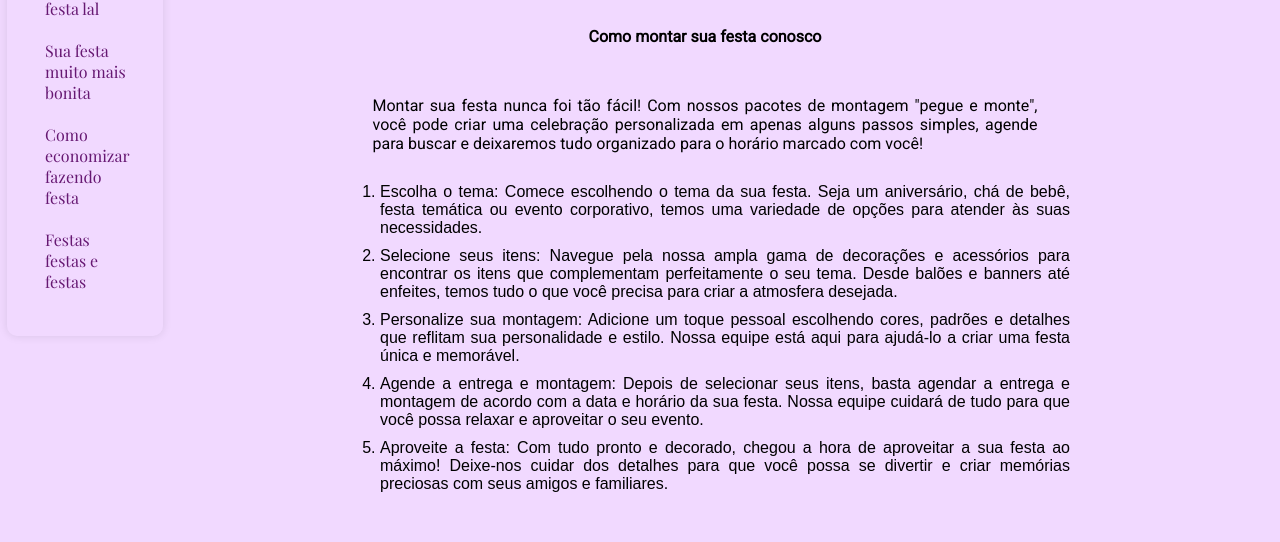
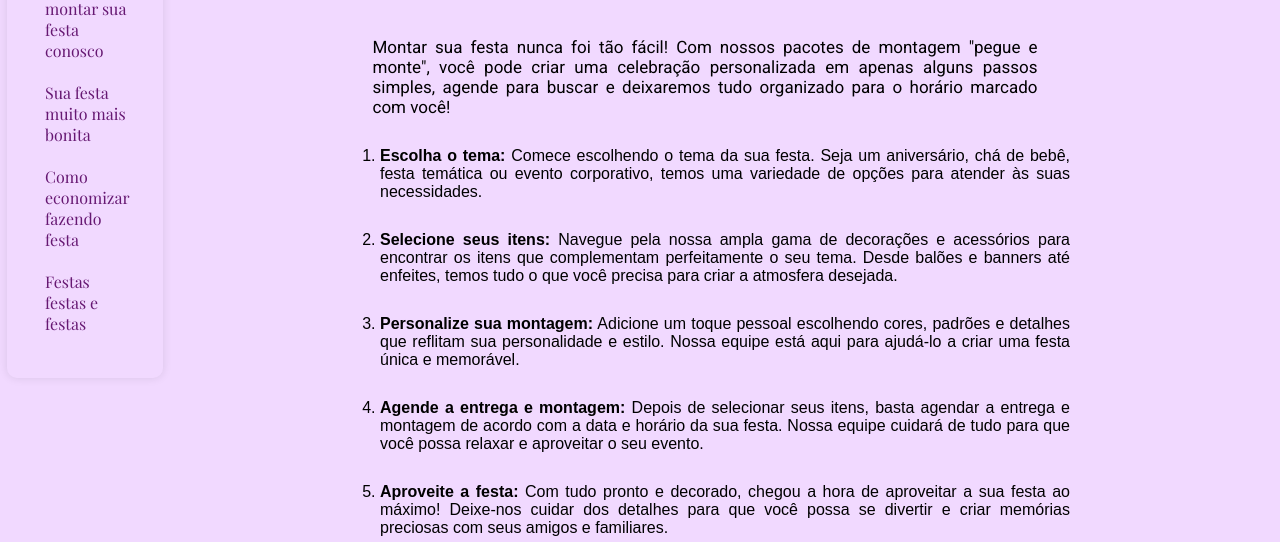
Before and after one commit to Mari-Couto/ReluzFestas, a plain HTML site: page dicas.html in a window 1280 px wide. Shown: the part 186-728 px from the top of the page. Drawn offline with nearby package versions, Linux system fonts and the light colour scheme.

Commit message:
primeira dica pronta

```diff
--- a/dicas.css
+++ b/dicas.css
@@ -27,7 +27,7 @@
 
 .p1{
     max-width: 70% !important;
-    margin-bottom: 30px !important;
+    font-size: 17px;
 }
 
 .coluna p {
@@ -57,6 +57,7 @@
 }
 
 .minha-lista li {
+    margin-top: 30px;
     margin-bottom: 10px;
 }
 /* navegação */
@@ -65,7 +66,6 @@
     padding: 28px;
     margin-top: 130px;
     margin-left: 7px;
-    background-color: #d1b9d5;
     width: 100px;
     border-radius: 10px;
     position: fixed;
@@ -148,6 +148,7 @@
 }
 
 @media screen and (max-width: 830px) {
+
     .conteudoDicas {
         flex-direction: column;
         align-items: center;
@@ -169,6 +170,14 @@
         width: 100%;
         margin-top: 45px;
     }
+
+    .minha-lista{
+        margin: 0%;
+    }
+
+    .p1 {
+        max-width: 150% !important;    }
+
 }
 
 
--- a/dicas.html
+++ b/dicas.html
@@ -47,33 +47,31 @@
       </header>
 
       <ul class="link-list">
-        <li><a href="#primeira">Faça sua festa lal</a></li>
+        <li><a href="#primeira">Como montar sua festa conosco</a></li>
         <li><a href="#segunda">Sua festa muito mais bonita</a></li>
         <li><a href="#terceira">Como economizar fazendo festa</a></li>
         <li><a href="#quarta">Festas festas e festas</a></li>
     </ul>
 
         <!--Dicas-->
-        <section class="dicas" id="primeira">
-          <h3>Sobre a Reluz festas</h3>
-          <div class="dicas2">
-            <h4>Como montar sua festa conosco</h4>
+        <section class="dicas">
+          <h3 id="primeira">Como montar sua festa conosco</h3>
           <div class="conteudoDicas">
               <div class="coluna">
                 <p class="p1">Montar sua festa nunca foi tão fácil! Com nossos pacotes de montagem "pegue e monte",
                   você pode criar uma celebração personalizada em apenas alguns passos simples,
                   agende para buscar e deixaremos tudo organizado para o horário marcado com você!</p>
                   <ol class="minha-lista">
-                   <li>Escolha o tema: Comece escolhendo o tema da sua festa. Seja um aniversário,
+                   <li><b>Escolha o tema:</b> Comece escolhendo o tema da sua festa. Seja um aniversário,
                       chá de bebê, festa temática ou evento corporativo, temos uma variedade de opções para atender às suas necessidades.</li>
-                   <li>Selecione seus itens: Navegue pela nossa ampla gama de decorações e acessórios para encontrar os itens que
+                   <li><b>Selecione seus itens:</b> Navegue pela nossa ampla gama de decorações e acessórios para encontrar os itens que
                       complementam perfeitamente o seu tema. Desde balões e banners até enfeites,
                       temos tudo o que você precisa para criar a atmosfera desejada.</li>
-                   <li>Personalize sua montagem: Adicione um toque pessoal escolhendo cores, padrões e detalhes que reflitam sua personalidade e estilo.
+                   <li><b>Personalize sua montagem:</b> Adicione um toque pessoal escolhendo cores, padrões e detalhes que reflitam sua personalidade e estilo.
                       Nossa equipe está aqui para ajudá-lo a criar uma festa única e memorável.</li>
-                   <li>Agende a entrega e montagem: Depois de selecionar seus itens, basta agendar a entrega e montagem de acordo com a data e horário da sua festa.
+                   <li><b>Agende a entrega e montagem:</b> Depois de selecionar seus itens, basta agendar a entrega e montagem de acordo com a data e horário da sua festa.
                       Nossa equipe cuidará de tudo para que você possa relaxar e aproveitar o seu evento.</li>
-                   <li>Aproveite a festa: Com tudo pronto e decorado, chegou a hora de aproveitar a sua festa ao máximo!
+                   <li><b>Aproveite a festa:</b> Com tudo pronto e decorado, chegou a hora de aproveitar a sua festa ao máximo!
                       Deixe-nos cuidar dos detalhes para que você possa se divertir e criar memórias preciosas com seus amigos e familiares.</li>
                </ol>
               </div>
```
